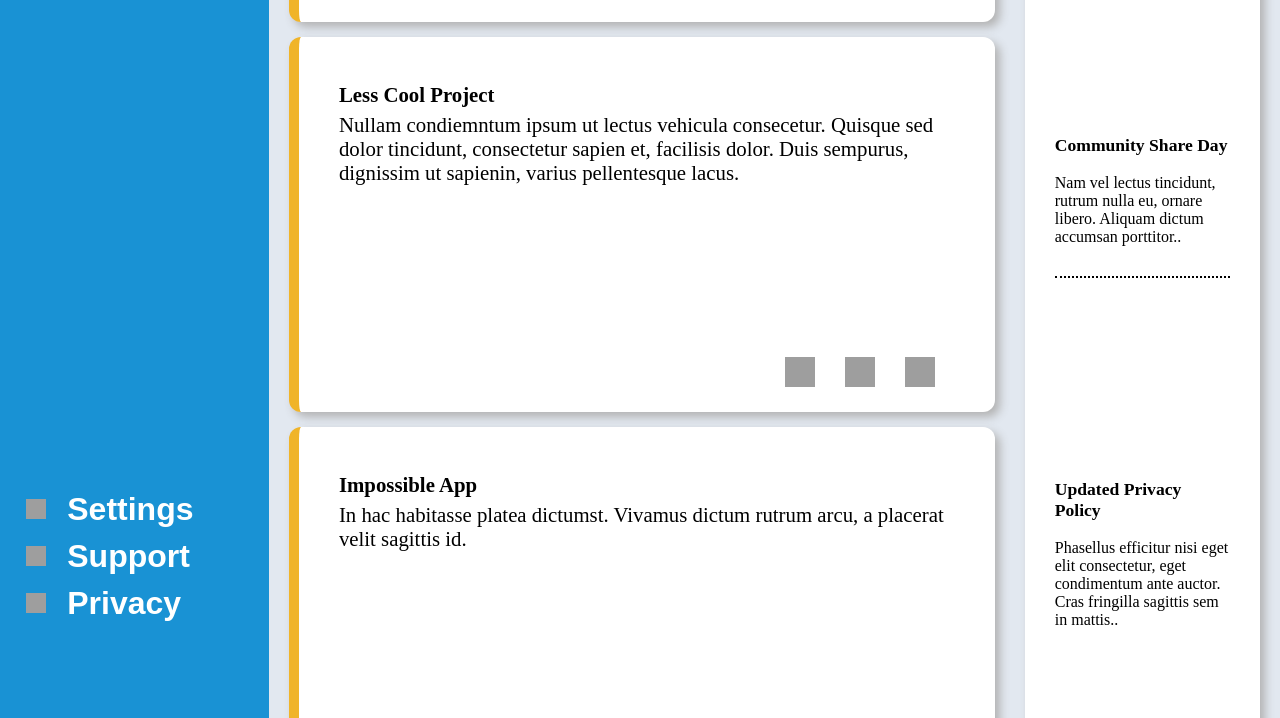
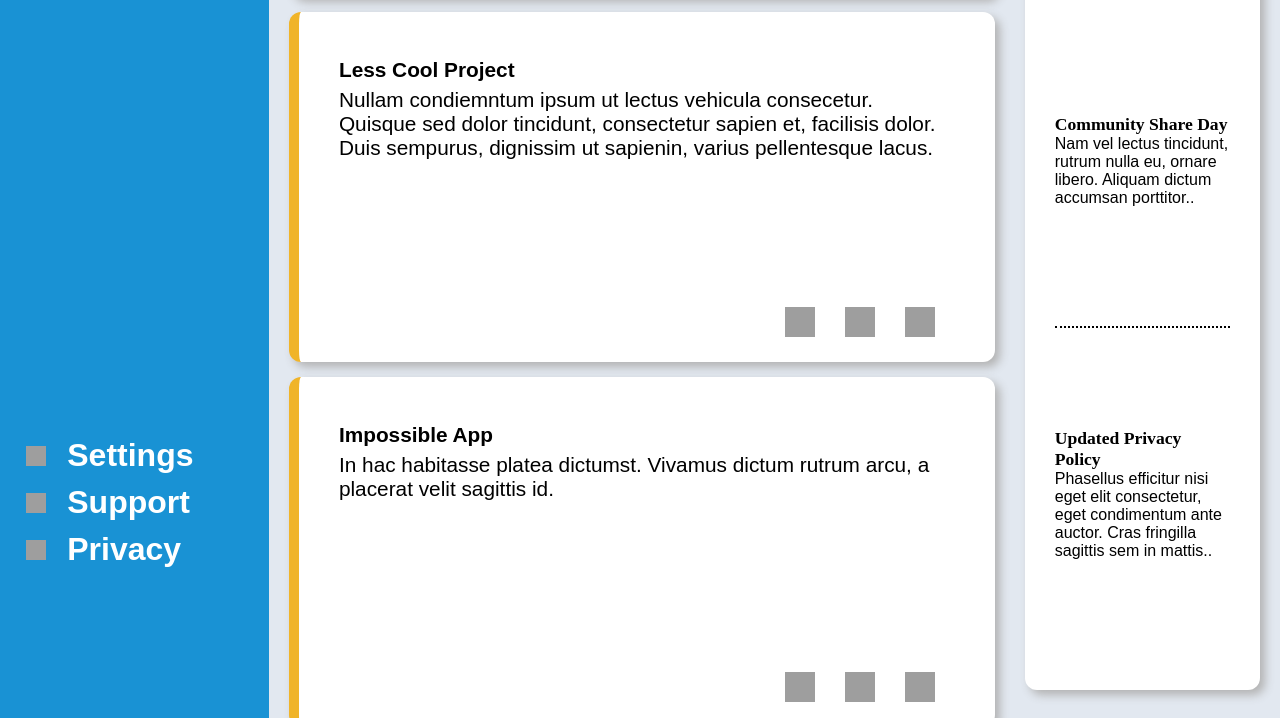
Before and after one commit to Egruda/admin-dashboard, a plain HTML site: page index.html in a window 1280 px wide. Shown: the part 618-1336 px from the top of the page. Drawn offline with Linux system fonts and the light colour scheme; grey boxes are pictures that could not be loaded.

Commit message:
Edit announcement and trending using flex.

```diff
--- a/style.css
+++ b/style.css
@@ -12,13 +12,14 @@ body {
     background-color: #1992D4;
     color: white;
     display: grid;
-    grid-template-rows: 1fr 4fr 7fr;
+    grid-template-rows: 1fr 4fr 7fr auto;
     gap: 40px;
 
     align-content: center;
     font-family: sans-serif;
     padding: 15px;
     padding-left: 5px;
+    padding-top: 30px;
 }
 
 .top-sidebar {
@@ -99,9 +100,9 @@ body {
 
 #search {
     flex: 1;
-    border-radius: 12px;
+    border-radius: 16px;
     background-color: #E2E8F0;
-    height: 1.4rem;
+    height: 2rem;
     border-style: none;
 }
 
@@ -163,8 +164,8 @@ body {
 .article {
     grid-row: 2/5;
     display: grid;
-    grid-template-columns: repeat(auto-fit, minmax(400px, 1fr));
-    grid-auto-rows: 375px;
+    grid-template-columns: repeat(auto-fit, minmax(350px, 1fr));
+    grid-auto-rows: 350px;
     gap: 15px;
 
 
@@ -173,7 +174,7 @@ body {
 .card {
     background-color: white;
     padding: 25px 40px;
-    height: 325px;
+    height: 300px;
     border-radius: 12px;
     border-left: 10px solid #F0B429;
     font-size: 1.3rem;
@@ -181,6 +182,7 @@ body {
     grid-template-rows: 20px 1fr 30px;
     gap: 10px;
     box-shadow: 5px 5px 10px rgb(179, 179, 179);
+    font-family: sans-serif;
 }
 
 .card-icons {
@@ -209,31 +211,46 @@ body {
 }
 
 .announcement-content {
-    border-bottom: 2px dotted black;
-    padding-bottom: 30px;
+    font-family: sans-serif;
 }
 
-.announcements .announcement:last-child .announcement-content {
+.announcements .announcement:last-child {
     border-bottom: 0px;
 }
 
+.announcement p {
+    margin: 0px;
+    padding: 0;
+}
+
 .trending {
-    display: grid;
+    /* display: grid;
     grid-template-rows: repeat(4,1fr);
     align-items: center;
     gap: 30px;
-    align-content: center;
+    align-content: center; */
+    display:flex;
+    flex-direction: column;
+    justify-content: center;
 
+    gap: 30px;
 
 
 }
 
 .trending-content {
-    display:grid;
+    /* display:grid;
     grid-template-columns: 80px 1fr;
     align-items: center;
     font-size: 1.1rem;
-    font-family: sans-serif;
+    font-family: sans-serif; */
+    display: flex;
+    justify-content: start;
+    align-items: center;
+    font-size: 1.1rem;
+    gap: 25px;
+    flex: 1;
+
 
 }
 
@@ -242,9 +259,28 @@ body {
 }
 
 .announcements {
-    display: grid;
-    grid-template-rows: repeat(3,1fr);
-    align-items: center;
+    /* display:grid;
+    grid-template-rows: auto auto auto;
+    align-content: start;
+    gap:0px; */
+    padding: 30px;
+    display: flex;
+    flex-direction: column;
+    gap: 15px;
+
+
+}
+
+.announcement {
+    /* padding: 20px 20px; */
+    border-bottom: 2px dotted black;
+    display:flex;
+    flex-direction: column;
+    justify-content: center;
+    align-items: start;
+    flex:1;
+    padding-bottom: 15px;
+
 
 }
 
```
